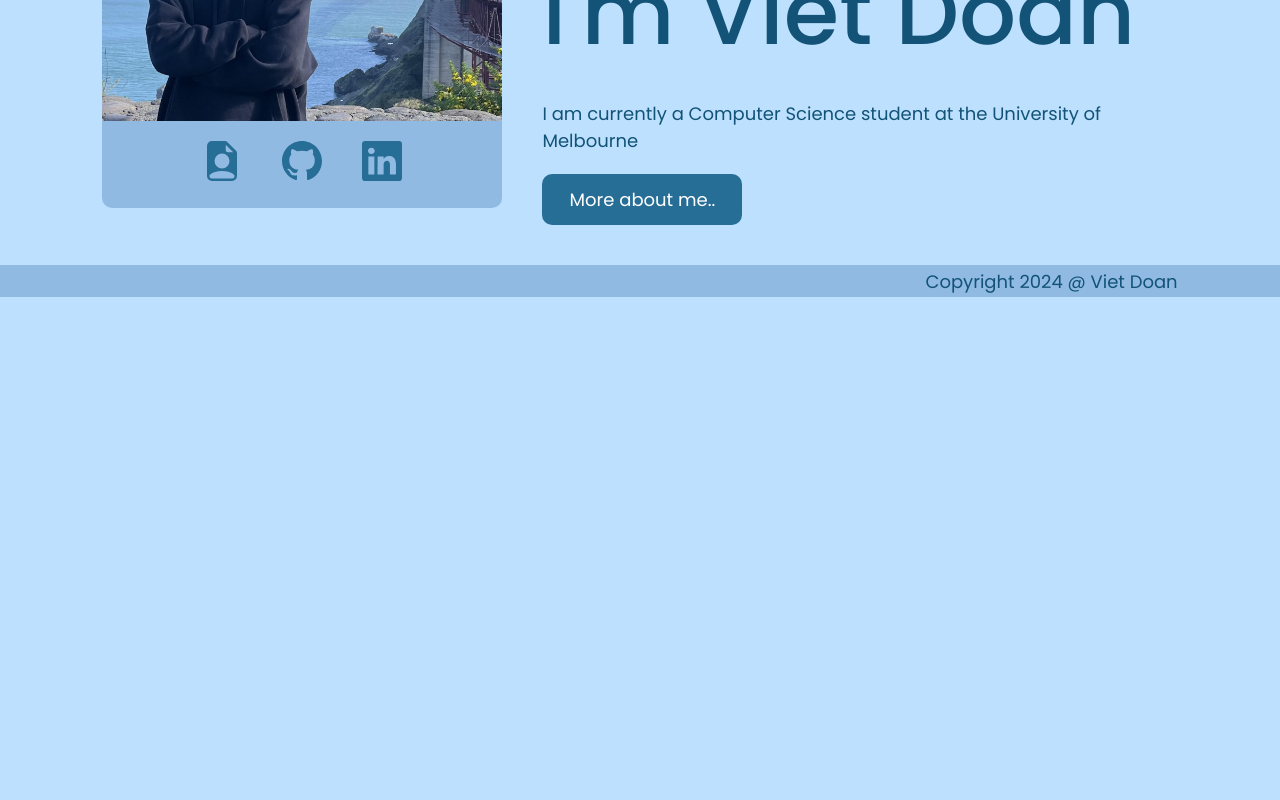
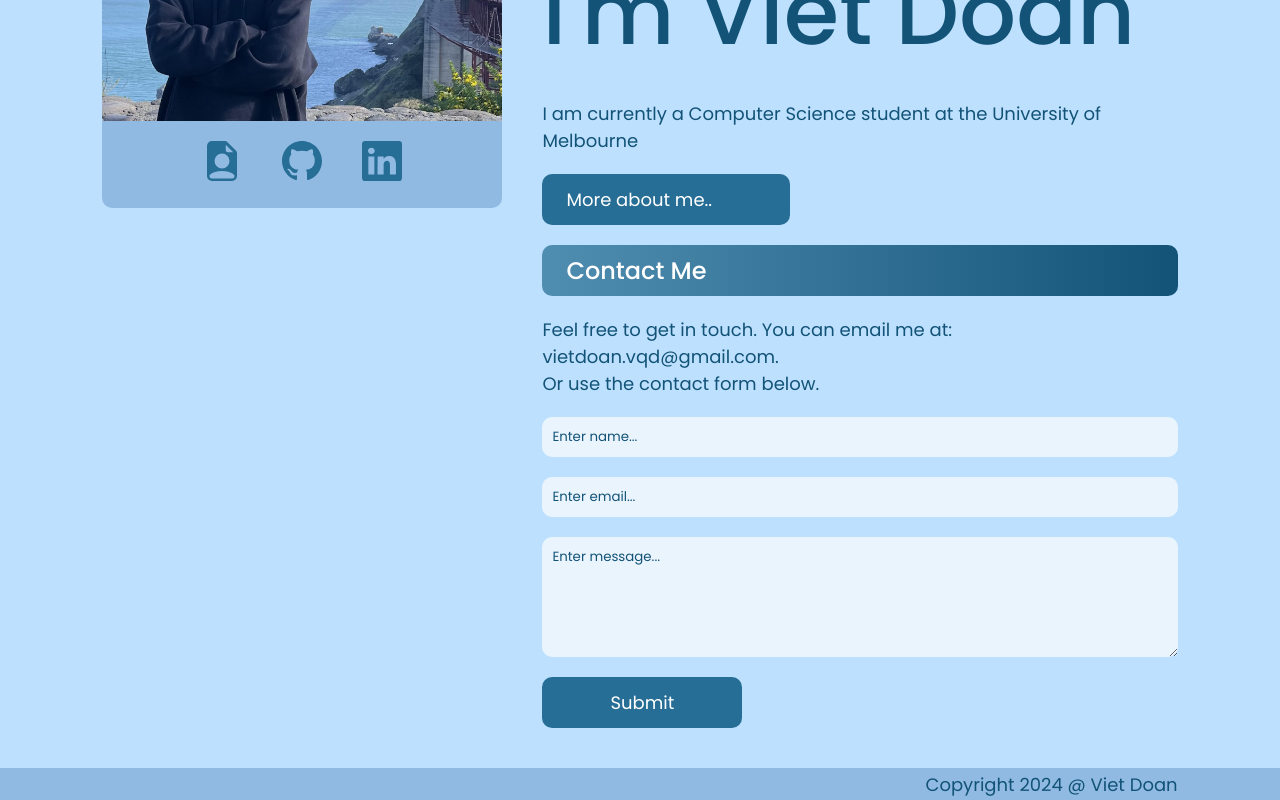
Before and after one commit to viet-doan/web.vietdoan.v2, a React (Create React App) app: page / in a window 1280 px wide. Shown: the part 379-1179 px from the top of the page. Before the commit the page ends 800 px from the top, so only its background shows below. Built offline with nearby package versions, Linux system fonts and the light colour scheme.

Commit message:
Adding Form and Routing to Form from Navigation

```diff
--- a/src/App.js
+++ b/src/App.js
@@ -1,7 +1,6 @@
 // export default App;
 import React, { Suspense, lazy } from 'react';
 import { BrowserRouter, Routes, Route } from 'react-router-dom';
-// import Main from './layouts/Main'; // Fall back for lazy pages
 import './css/main.css'; // All of our styles
 
 const { PUBLIC_URL } = process.env;
@@ -13,9 +12,6 @@ const Index = lazy(() => import('./pages/Index'));
 const About = lazy(() => import('./pages/About'));
 const Projects = lazy(() => import('./pages/Projects'));
 const Experiences = lazy(() => import('./pages/Experiences'));
-const Contact = lazy(() => import('./pages/Contact'));
-// const Resume = lazy(() => import('./pages/Resume'));
-// const Stats = lazy(() => import('./pages/Stats'));
 const NotFound = lazy(() => import('./pages/NotFound'));
 
 const App = () => (
@@ -27,7 +23,7 @@ const App = () => (
         <Route path="/about" element={<About />} />
         <Route path="/projects" element={<Projects />} />
         <Route path="/Experiences" element={<Experiences />} />
-        <Route path="/contact" element={<Contact />} />
+        {/* <Route path="/contact" element={<Contact />} /> */}
         {/* <Route path="/stats" element={<Stats />} /> */}
         {/* <Route path="/resume" element={<Resume />} /> */}
         <Route path="*" element={<NotFound />} />
--- /dev/null
+++ b/src/components/Form.js
@@ -0,0 +1,33 @@
+import React from 'react';
+
+
+function Form () {
+  return (
+    <div id="contact" className="column">
+        <div className="heading-bar">
+          <h5>Contact Me</h5>
+        </div>
+      <p>
+        Feel free to get in touch. You can email me at: <a>vietdoan.vqd@gmail.com.</a>
+        <br></br> Or use the contact form below.
+      </p>
+
+      <form id="contactForm">
+        <div class="form-section">
+          <input type="text" className="form-control" id="name" placeholder="Enter name..." />
+        </div>
+        <div className="form-section">
+          <input type="email" className="form-control" id="email" placeholder="Enter email..." />
+        </div>
+        <div className="form-section">
+          <textarea className="form-control" id="message" rows="5" placeholder="Enter message..."></textarea>
+        </div>
+        <div className="form-section">
+          <button type="submit" className="btn-general">Submit</button>
+        </div>
+      </form>
+    </div>
+  );
+}
+
+export default Form;
--- a/src/css/main.css
+++ b/src/css/main.css
@@ -12,6 +12,13 @@ body {
   color: #125377;
   font-family: 'poppins', 'Helvetica Neue', sans-serif;
 }
+*::selection{
+  background-color: #d3eaff;
+  color: #125377 !important;
+  opacity: 1 !important;
+}
+
+
 /* General */
 .not-found {
   width: 100vw;
@@ -48,6 +55,7 @@ p { font-size: 18px;}
   border-radius: 10px;
 }
 .btn-general {
+  text-decoration: none;
   width: 200px;
   padding: 12px 24px;
   border: none;
@@ -215,12 +223,44 @@ p { font-size: 18px;}
   width: 60px;
 }
 
+/* Contact Form */
+#contact .heading-bar {
+  margin-bottom: 0;
+}
+#contactForm {
+  display: flex;
+  flex-direction: column;
+  gap: 20px;
+  width: 100%;
+}
+.form-section {
+  display: flex;
+  width: 100%;
+  justify-content: left;
+  gap: 20px;
+}
+.form-control {
+  width: 100%;
+  padding: 10px;
+  border: none;
+  border-radius: 10px;
+  background: #eaf4fd;
+  color: #125377;
+}
+.form-control:focus {
+  border: none;
+}
+::placeholder {
+  color: #125377;
+}
+textarea {
+  resize: vertical;
+  color: #125377;
+}
 
 /* Footer */
 footer {
-  /* position: absolute !important; */
   margin-top: 0;
-  /* bottom: 0; */
 }
 
 .cr-container {
@@ -257,7 +297,7 @@ footer {
 
   .column,
   .row {
-    width: 80vw;
+    width: 100%;
     text-align: center;
     justify-content: center;
   }
@@ -324,6 +364,10 @@ footer {
     list-style: none;
   }
 
+  /* Form */
+  .form-section {
+    justify-content: center;
+  }
   /* Copyright */
   .copyright {
     text-align: center;
--- a/src/data/routes.js
+++ b/src/data/routes.js
@@ -20,10 +20,6 @@ const routes = [
     label: 'Experiences',
     path: '/experiences',
   },
-  {
-    label: 'Contact',
-    path: '/contact',
-  },
 ];
 
 export default routes;
--- a/src/general/Navigation.js
+++ b/src/general/Navigation.js
@@ -6,9 +6,9 @@ function Navigation() {
         <a className="nav-item" href="/">Home</a>
         <a className="nav-item" href="/About">About</a>
         <a className="nav-item" href="/Projects">Projects</a>
-        <a className="nav-item" href="/Experiences">Experiences</a>
+        {/* <a className="nav-item" href="/Experiences">Experiences</a> */}
       </div>
-      <button className="nav-btn nav-right">Contact</button>
+      <a className="nav-btn nav-right" href="/#contact">Contact</a>
     </nav>
   );
 }
--- a/src/main/Landing.js
+++ b/src/main/Landing.js
@@ -1,5 +1,6 @@
 import React from 'react';
 import Card from '../general/Card';
+import Form from '../components/Form';
 
 // import { useHref } from 'react';
 import '../css/main.css';
@@ -15,7 +16,8 @@ function Landing() {
         </div>
         <h1>Hi! 😊<br />I'm Viet Doan</h1>
         <p>I am currently a Computer Science student at the University of Melbourne</p>
-          <button className='btn-general'>More about me..</button>
+        <a className='btn-general' href='/About'>More about me..</a>
+        <Form />
       </div>
     </main>
   );
--- a/src/pages/Contact.js
+++ /dev/null
@@ -1,14 +0,0 @@
-import Navigation from '../general/Navigation';
-import Footer from '../general/Footer';
-
-function Contact() {
-  return (
-    <div className="App">
-      <Navigation />
-
-      <Footer />
-    </div>
-  );
-}
-
-export default Contact
```
Lines whose indentation alone changed are shown as unchanged.
